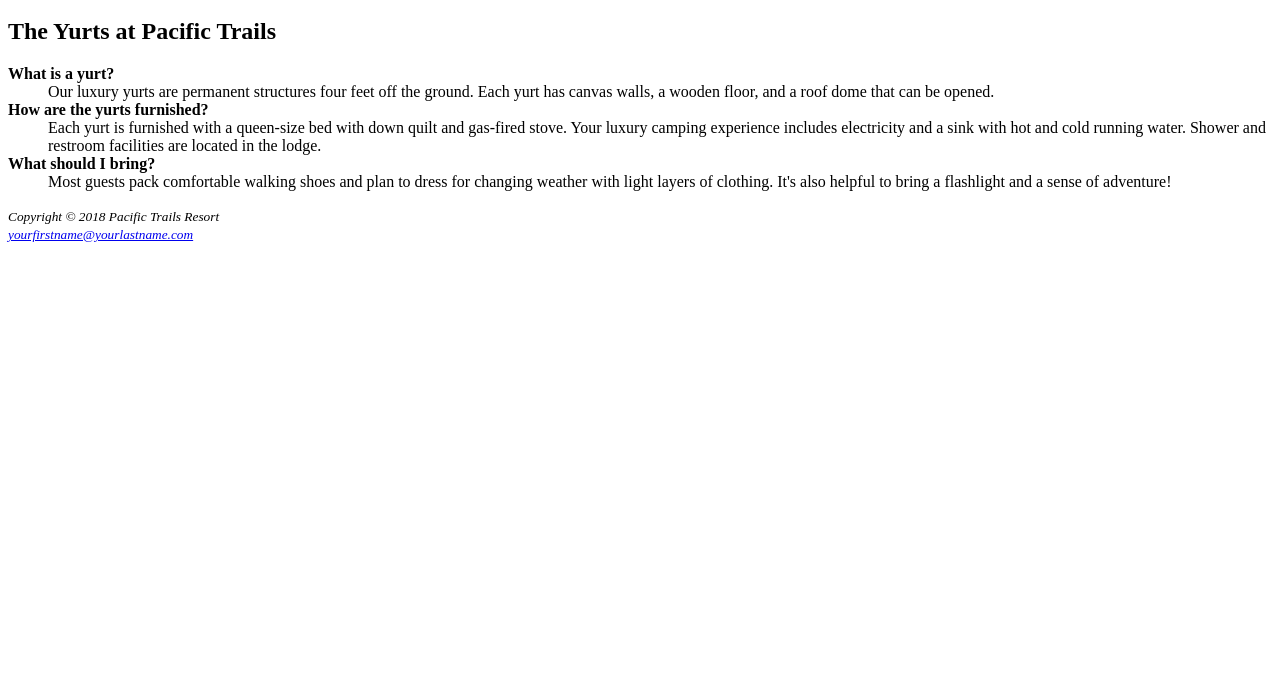
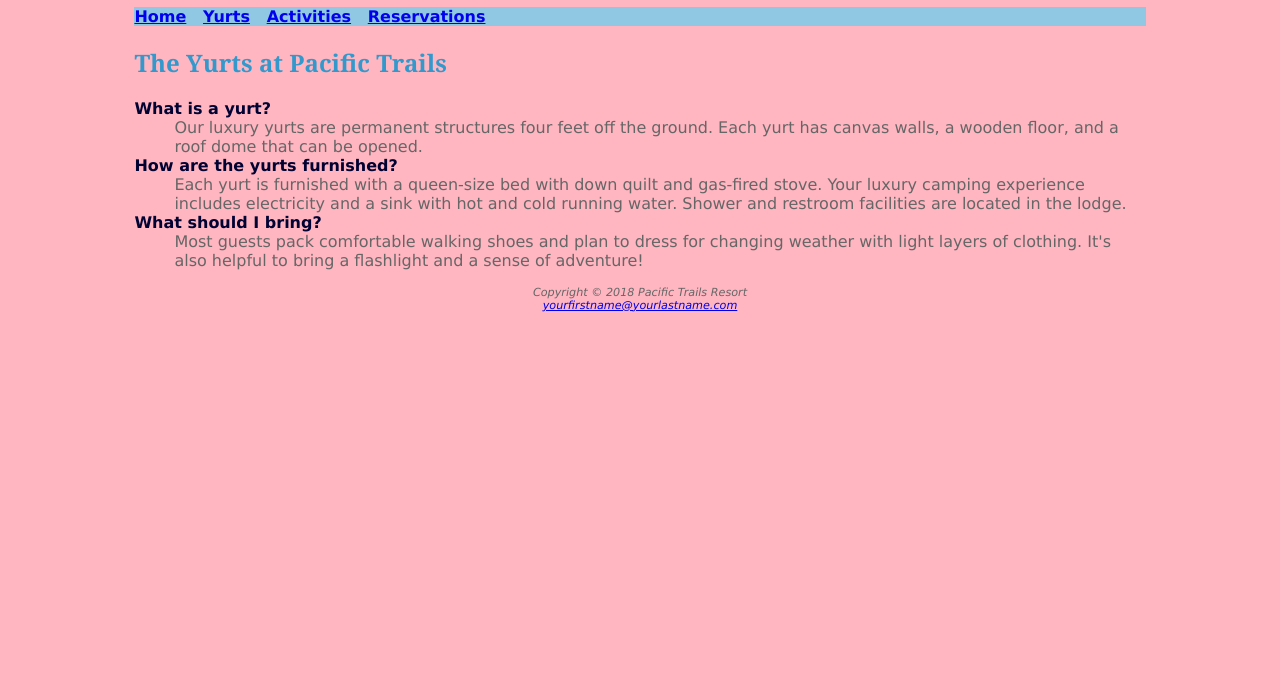
Before and after one commit to 44144-Sp22/ch3casestudy-gracelohman, a plain HTML site: page yurts.html in a window 1280 px wide. Shown: the part 100-800 px from the top of the page. Drawn offline with Linux system fonts and the light colour scheme.

Commit message:
ch 3 case study

```diff
--- /dev/null
+++ b/pacific.css
@@ -0,0 +1,43 @@
+body {
+  background-color: #FFB6C1;
+  color: #666666;
+  font-family: Verdana, Arial, sans-serif;
+}
+
+h1 {
+  background-color: #000033;
+  color: #FFFFFF;
+  line-height: 200%;
+}
+
+nav {
+  font-weight: bold;
+  background-color: #90C7E3;
+}
+
+h2 {
+  color: #3399CC;
+  font-family: Georgia, serif;
+}
+
+dt {
+  color: #000033;
+  font-weight: bold;
+}
+
+.resort {
+  color: #000033;
+  font-size: 1.2em;
+}
+
+footer {
+  font-size: .70em;
+  font-style: italic;
+  text-align: center;
+}
+
+#wrapper {
+  margin-left: auto;
+  margin-right: auto;
+  width: 80%;
+}
--- a/yurts.html
+++ b/yurts.html
@@ -1,10 +1,14 @@
 <!DOCTYPE html>
 <html lang="en">
+
 <head>
   <title>Pacific Trails Resort :: Yurts</title>
   <meta charset="utf-8">
+  <link href="pacific.css" rel="stylesheet">
 </head>
+
 <body>
+  <div id="wrapper">
     <header>
       <h1>Pacific Trails Resort</h1>
     </header>
@@ -19,21 +23,21 @@
     <main>
       <h2>The Yurts at Pacific Trails</h2>
       <dl>
-<dt><strong>What is a yurt?</strong></dt>
+        <dt>What is a yurt?</dt>
         <dd>Our luxury yurts are permanent structures four feet off the ground. Each yurt has
           canvas walls, a wooden floor, and a roof dome that can be opened.</dd>
-<dt><strong>How are the yurts furnished?</strong></dt>
+        <dt>How are the yurts furnished?</dt>
         <dd>Each yurt is furnished with a queen-size bed with down quilt and gas-fired stove.
           Your luxury camping experience includes electricity and a sink with hot and
           cold running water. Shower and restroom facilities are located in the lodge.</dd>
-<dt><strong>What should I bring?</strong></dt>
+        <dt>What should I bring?</dt>
         <dd>Most guests pack comfortable walking shoes and plan to dress for changing weather with light layers of clothing. It&#39;s also helpful to bring a flashlight and a sense of adventure!</dd>
       </dl>
     </main>
     <footer>
-<small><i>Copyright &copy; 2018 Pacific Trails Resort<br>
+      Copyright &copy; 2018 Pacific Trails Resort<br>
       <a href="mailto:yourfirstname@yourlastname.com">yourfirstname@yourlastname.com</a>
-</i></small>
     </footer>
 </body>
+
 </html>
```
Also changed, not shown: index.html (+9 -6 lines). Lines whose indentation alone changed are shown as unchanged.
